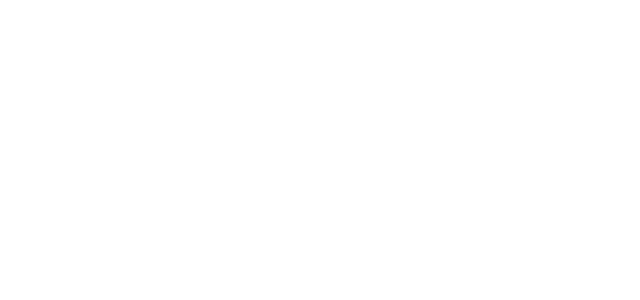
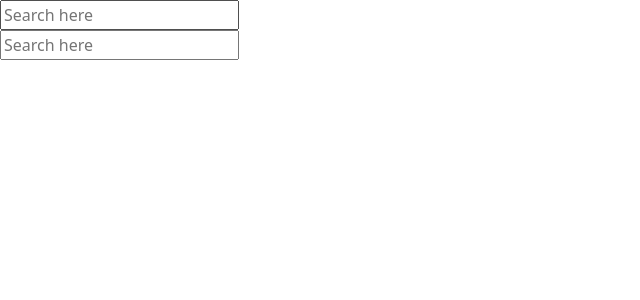
Before and after one commit to xDAnkit/react-js-lab-session, a React (Vite) app: page / in a window 1280 px wide. Shown: the top 300 px of the page, without its empty margins (0-640 px from the left). Built offline with nearby package versions, Linux system fonts and the light colour scheme.

Commit message:
Added useEffect practise

```diff
--- /dev/null
+++ b/src/Day-10/useEffect/index.jsx
@@ -0,0 +1,38 @@
+import { useState } from "react";
+
+const MeraCompV1 = () => {
+  const [users, setUsers] = useState([]);
+  const [isLoaded, setIsLoaded] = useState(false);
+
+  function fetchUsers() {
+    if (users.length !== 0) {
+      return;
+    }
+    fetch("https://jsonplaceholder.typicode.com/users")
+      .then((data) => data.json())
+      .then((data) => {
+        console.log("LN6: ", data);
+        setUsers(data);
+        setIsLoaded(true);
+      });
+  }
+
+  if (!isLoaded) {
+    fetchUsers();
+  }
+
+  return (
+    <>
+      <p>I'm inside MeraCompV1 </p>
+      {users.map((elem) => {
+        return (
+          <div key={elem.id}>
+            <p>{elem.name}</p>
+          </div>
+        );
+      })}
+    </>
+  );
+};
+
+export default MeraCompV1;
--- /dev/null
+++ b/src/Day-10/useEffect/indexv3.jsx
@@ -0,0 +1,50 @@
+import { useEffect } from "react";
+import { useState } from "react";
+
+const MyCompV3 = () => {
+  const [search, setSearch] = useState("");
+  const [search2, setSearch2] = useState("");
+  const [list, setList] = useState([]);
+
+  useEffect(() => {
+    console.log("LN 9 Search: ", search);
+
+    // API call by default on load
+  }, [search]);
+
+  useEffect(() => {
+    console.log("LN 14 Search2: ", search2);
+    if (!search) {
+      return;
+    }
+
+    // API call for that specific search
+  }, [search2]);
+
+  useEffect(() => {
+    console.log("LN13 Search: ", search);
+  }, []);
+
+  return (
+    <>
+      <div>
+        <input
+          type="text"
+          placeholder="Search here"
+          value={search}
+          onChange={(e) => setSearch(e.target.value)}
+        />
+      </div>
+      <div>
+        <input
+          type="text"
+          placeholder="Search here"
+          value={search2}
+          onChange={(e) => setSearch2(e.target.value)}
+        />
+      </div>
+    </>
+  );
+};
+
+export default MyCompV3;
--- a/src/main.jsx
+++ b/src/main.jsx
@@ -10,9 +10,11 @@ import Onboarding from "./Day-7/Onboarding";
 import CalculatorV5 from "./Day-8/Props";
 import LifecycleV1 from "./Day-9/Lifecycle";
 import LifecycleV3 from "./Day-9/Lifecycle/indexV3";
+import MeraCompV1 from "./Day-10/useEffect";
+import MyCompV3 from "./Day-10/useEffect/indexv3";
 
 ReactDOM.createRoot(document.getElementById("root")).render(
   <>
-    <LifecycleV3 />
+    <MyCompV3 />
   </>
 );
```
Also changed, not shown: src/Day-10/useEffect/indexV2.jsx (added, +29 -0 lines).
